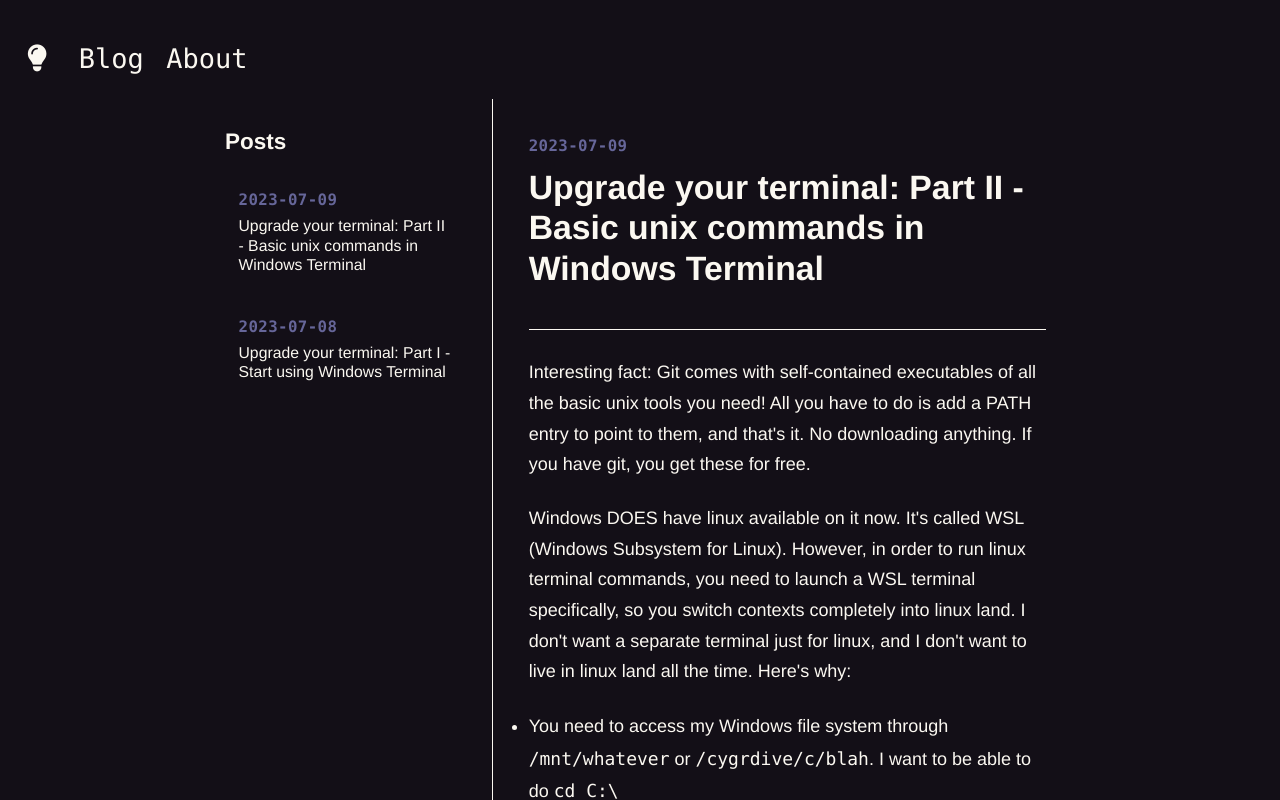
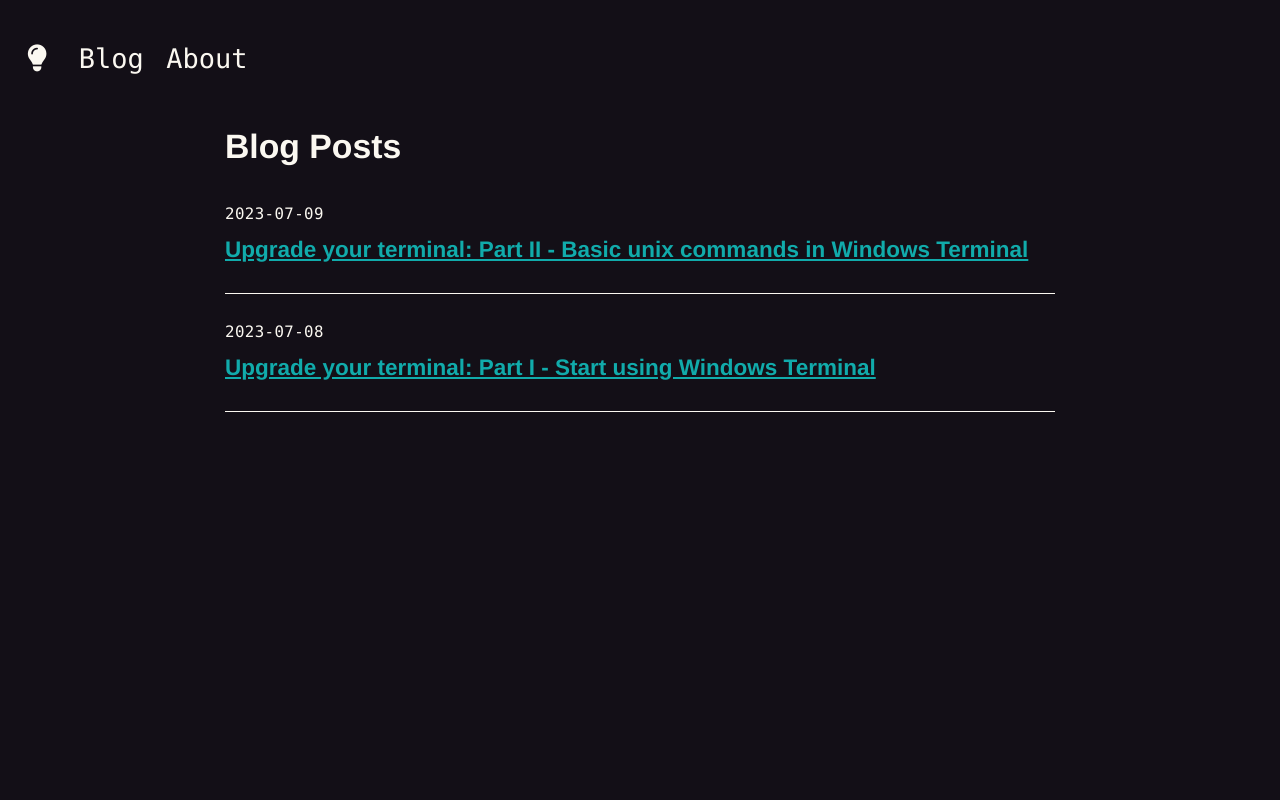
Before and after one commit to philhd/phil-site-next, a Next.js app: page /blog in a window 1280 px wide. Shown: the top 800 px of the page. Built offline with nearby package versions, Linux system fonts and the light colour scheme.

Commit message:
blog index

```diff
--- /dev/null
+++ b/src/app/blog/[slug]/page.tsx
@@ -0,0 +1,27 @@
+import React from 'react'
+import { getAllPosts, getPostBySlug } from '../../../lib/posts'
+import BlogClient from '../blog-client'
+import { notFound } from 'next/navigation'
+
+interface PageProps {
+    params: { slug: string }
+}
+
+export default function BlogPost({ params }: PageProps) {
+    const posts = getAllPosts()
+    const post = getPostBySlug(params.slug)
+
+    if (!post) {
+        notFound()
+    }
+
+    return <BlogClient posts={posts} selectedSlug={params.slug} />
+}
+
+export async function generateStaticParams() {
+    const posts = getAllPosts()
+
+    return posts.map((post) => ({
+        slug: post.slug,
+    }))
+}
--- a/src/app/blog/blog-client.tsx
+++ b/src/app/blog/blog-client.tsx
@@ -2,14 +2,19 @@
 
 import React, { useState } from 'react'
 import ReactMarkdown from 'react-markdown'
+import Link from 'next/link'
 import { type Post } from '../../lib/posts'
 
 interface BlogClientProps {
     posts: Post[]
+    selectedSlug?: string
 }
 
-export default function BlogClient({ posts }: BlogClientProps) {
-    const [selectedPost, setSelectedPost] = useState<Post>(posts[0] || null)
+export default function BlogClient({ posts, selectedSlug }: BlogClientProps) {
+    const initialPost = selectedSlug
+        ? posts.find(post => post.slug === selectedSlug) || posts[0] || null
+        : posts[0] || null
+    const [selectedPost] = useState<Post>(initialPost)
 
     return (
         <div className="flex min-h-screen">
@@ -19,9 +24,9 @@ export default function BlogClient({ posts }: BlogClientProps) {
                 <ul className="space-y-3 list-none">
                     {posts.map((post) => (
                         <li key={post.slug}>
-                            <button
-                                onClick={() => setSelectedPost(post)}
-                                className={`w-full text-left p-3 rounded-md transition-colors ${
+                            <Link
+                                href={`/blog/${post.slug}`}
+                                className={`block w-full text-left p-3 rounded-md transition-colors ${
                                     selectedPost?.slug === post.slug
                                         ? 'bg-blue-100 dark:bg-blue-900 text-blue-900 dark:text-blue-100'
                                         : 'hover:bg-gray-100 dark:hover:bg-gray-800 text-gray-700 dark:text-gray-300'
@@ -31,7 +36,7 @@ export default function BlogClient({ posts }: BlogClientProps) {
                                     {post.date}
                                 </div>
                                 <div className="font-medium text-sm leading-tight">{post.title}</div>
-                            </button>
+                            </Link>
                         </li>
                     ))}
                 </ul>
--- a/src/app/blog/page.tsx
+++ b/src/app/blog/page.tsx
@@ -1,9 +1,27 @@
 import React from 'react'
+import Link from 'next/link'
 import { getAllPosts } from '../../lib/posts'
-import BlogClient from './blog-client'
 
 export default function Blog() {
     const posts = getAllPosts()
 
-    return <BlogClient posts={posts} />
+    return (
+        <div className="max-w-4xl mx-auto p-6">
+            <h1 className="text-3xl font-bold mb-8 text-gray-900 dark:text-gray-100">Blog Posts</h1>
+            <div className="space-y-6">
+                {posts.map((post) => (
+                    <article key={post.slug} className="border-b border-gray-200 dark:border-gray-700 pb-6">
+                        <div className="text-sm font-mono text-gray-500 dark:text-gray-400 mb-2 uppercase tracking-wide">
+                            {post.date}
+                        </div>
+                        <Link href={`/blog/${post.slug}`} className="block group">
+                            <h2 className="text-xl font-bold text-gray-900 dark:text-gray-100 group-hover:text-blue-600 dark:group-hover:text-blue-400 transition-colors">
+                                {post.title}
+                            </h2>
+                        </Link>
+                    </article>
+                ))}
+            </div>
+        </div>
+    )
 }
--- a/src/lib/posts.ts
+++ b/src/lib/posts.ts
@@ -46,3 +46,8 @@ export function getAllPosts(): Post[] {
     }
   })
 }
+
+export function getPostBySlug(slug: string): Post | null {
+  const posts = getAllPosts()
+  return posts.find(post => post.slug === slug) || null
+}
```
